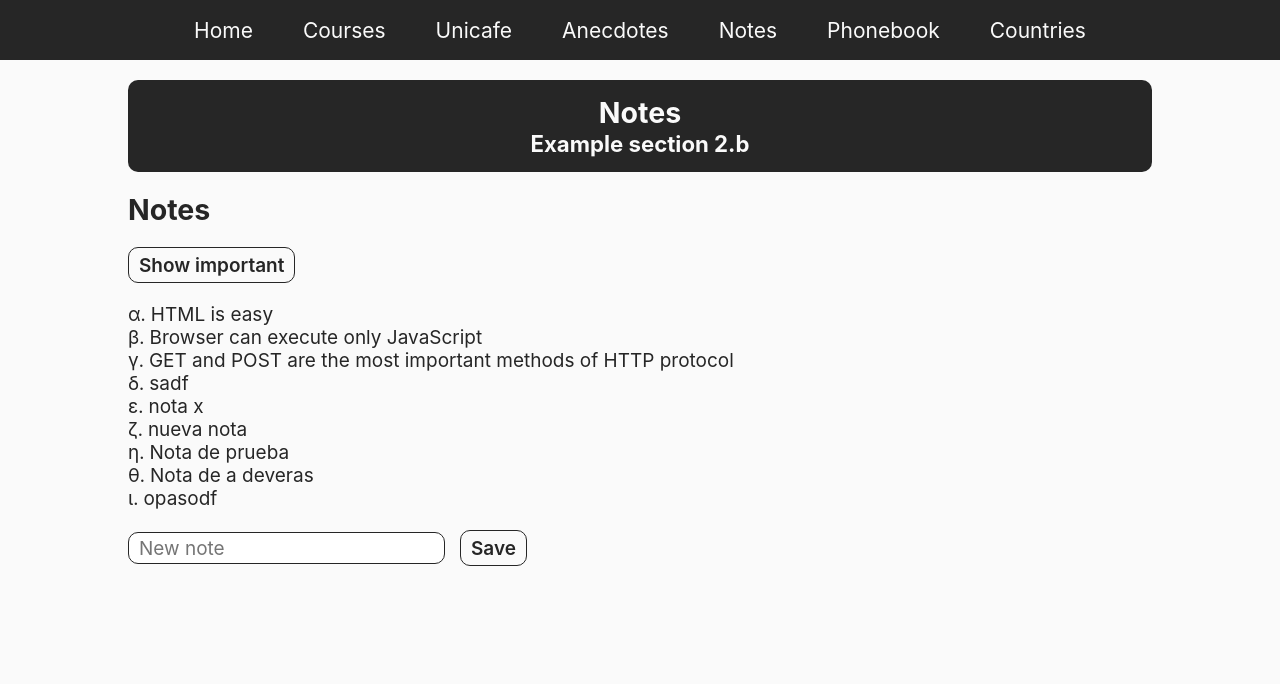
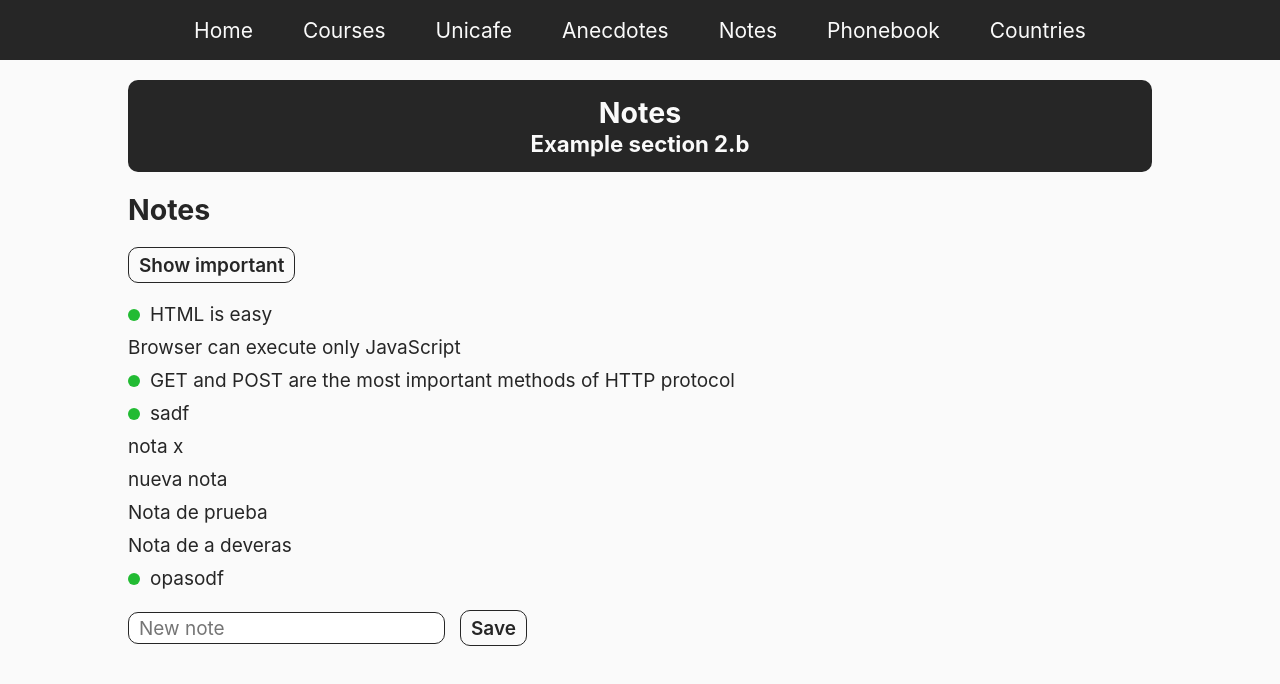
Before and after one commit to juancaricodev/fullstack-bootcamp, a React app: page /notes in a window 1280 px wide. Shown: the top 684 px of the page. Built offline with nearby package versions, Linux system fonts and the light colour scheme; data requests are answered from the project's data file.

Commit message:
feat(Notes): indicator (style) added to important notes

```diff
--- a/src/assets/styles/containers/Notes.scss
+++ b/src/assets/styles/containers/Notes.scss
@@ -7,8 +7,24 @@
     margin-bottom: 20px;
   }
 
-  li {
-    list-style: lower-greek inside;
+  ul {
+    display: flex;
+    flex-direction: column;
+    gap: 10px;
+
+    li {
+      display: flex;
+      align-items: center;
+      gap: 10px;
+
+      .note-important {
+        width: 12px;
+        height: 12px;
+        color: $color-white;
+        border-radius: 50%;
+        background-color: $color-green
+      }
+    }
   }
 
   form {
--- a/src/assets/styles/global.scss
+++ b/src/assets/styles/global.scss
@@ -2,6 +2,7 @@
 $color-white: #fafafa;
 $color-black: #262626;
 $color-red: #bb2124;
+$color-green: #22bb33;
 
 // Sizes
 $header-height: 60px;
--- a/src/containers/Notes.jsx
+++ b/src/containers/Notes.jsx
@@ -68,7 +68,10 @@ const Notes = () => {
 
         <ul>
           {notesToShow.map(note => (
-            <li key={note.id}>{note.content}</li>
+            <li key={note.id}>
+              {note.important ? <span className='note-important' /> : null}
+              <p>{note.content}</p>
+            </li>
           ))}
         </ul>
 
```
